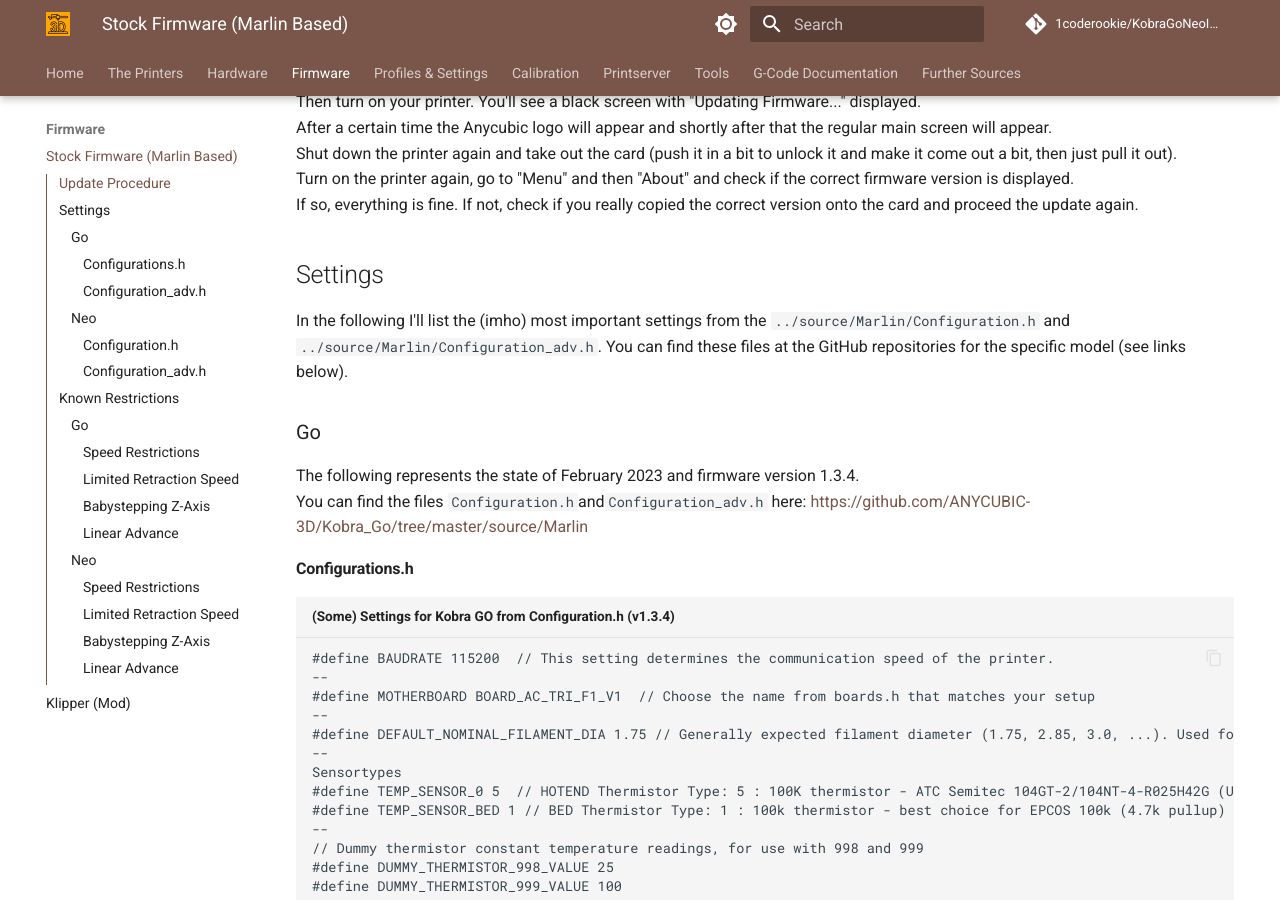
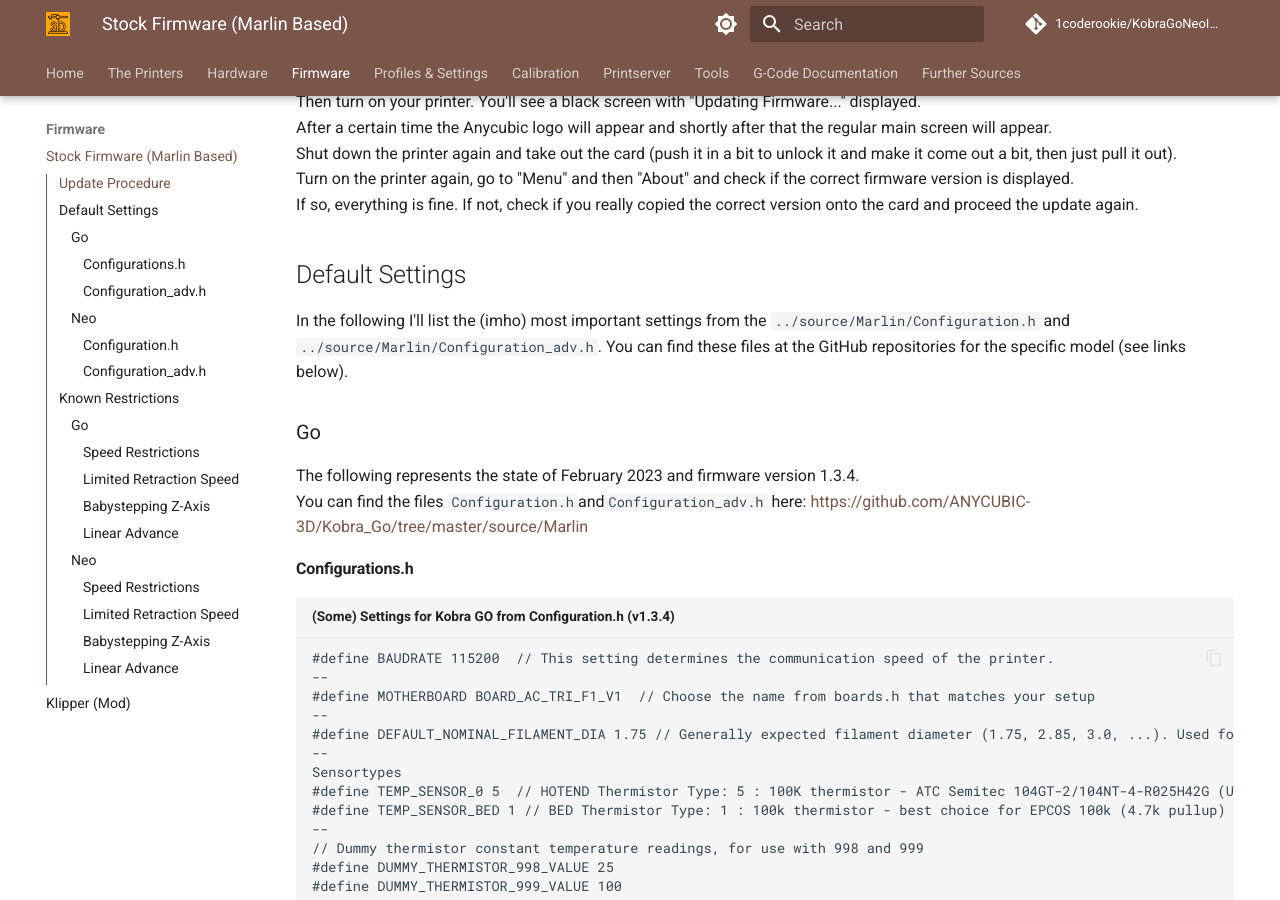
Before and after one commit to 1coderookie/KobraGoNeoInsights, an MkDocs documentation site: the page built from docs/firmware/fw_marlin.md, in a window 1280 px wide and 900 px high, scrolled down 714 px. Built offline with MkDocs 1.6.1 and Material for MkDocs 9.7.7, drawn with Linux system fonts in a browser that asks for light colours; comment, search, counter and statistics services are not loaded.

Commit message:
Update fw_marlin.md

```diff
--- a/docs/firmware/fw_marlin.md
+++ b/docs/firmware/fw_marlin.md
@@ -24,7 +24,7 @@
 Turn on the printer again, go to "Menu" and then "About" and check if the correct firmware version is displayed.
 If so, everything is fine. If not, check if you really copied the correct version onto the card and proceed the update again.
 
-## Settings
+## Default Settings
 In the following I'll list the (imho) most important settings from the `../source/Marlin/Configuration.h` and `../source/Marlin/Configuration_adv.h`. You can find these files at the GitHub repositories for the specific model (see links below).
 
 ### Go
```
